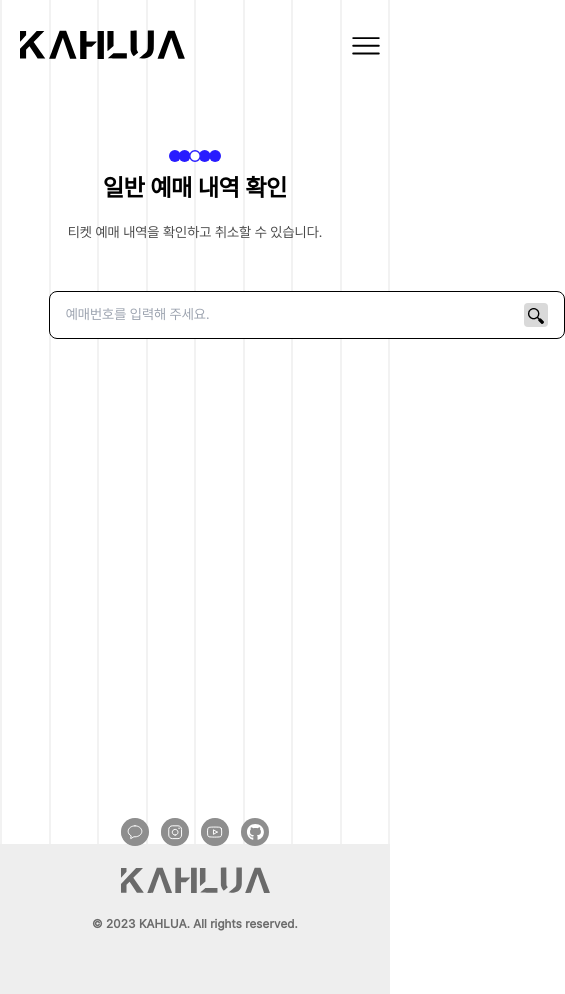
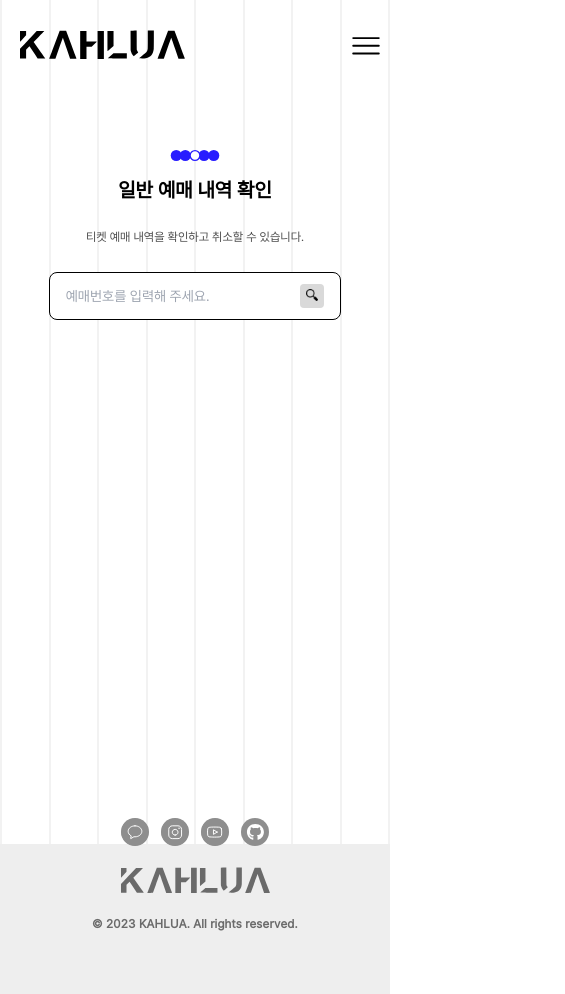
Before and after one commit to yumzen/Homepage_FE_20th, a Next.js app in the folder homepage/: page /tickets/general_ticket/delete in a window 390 px wide. Shown: the whole page, 565 px wide, since content can reach past the window. Built offline with nearby package versions, Linux system fonts and the light colour scheme.

Commit message:
Design: 일반티켓 조회 반응형

```diff
--- a/homepage/src/pages/tickets/general_ticket/delete.tsx
+++ b/homepage/src/pages/tickets/general_ticket/delete.tsx
@@ -58,41 +58,41 @@ const general_delete = () => {
     return  (
         <div className = "h-[650px]">
         <Background>
-            <div className="font-['pretendard'] mx-[12.5vw] flex items-center flex-col mb-[84px]">
-                <div className="flex flex-col items-center text-center content-center mt-[40px] leading-normal">
-                    <Image src="/assets/images/tickets/divider_medium.svg" alt="ticket" width={52} height={12}/>
-                    <p className="font-[700] mt-[12px] text-[24px] leading-[28px]">일반 예매 내역 확인</p>
-                    <p className="mt-[20px] font-[500] text-[14px] laeding-[21px] text-[#4A4A4A]">티켓 예매 내역을 확인하고 취소할 수 있습니다.</p>
+            <div className="font-['pretendard'] mx-[12.5vw] flex items-center flex-col mb-[84px] ">
+                <div className="flex flex-col items-center mx-[12.5vw] text-center sm:mt-[40px] content-center mt-[40px] leading-normal">
+                    <Image src="/assets/images/tickets/divider_medium.svg" alt="ticket" width={52} height={12}  className="w-[50px] h-[11px] sm:w-[75px] sm:h-[17px]"/>
+                    <p className="mt-[8px] sm:mt-[16px] font-[700] text-[20px] sm:text-[32px] leading-[42px] whitespace-nowrap flex flex-row">일반 예매 내역 확인</p>
+                    <p className="mt-[16px] sm:mt-[32px] font-[500] text-[12px] sm:text-[14px] leading-[21px] text-[#4A4A4A] whitespace-nowrap">티켓 예매 내역을 확인하고 취소할 수 있습니다.</p>
                 </div>
-                <div className=" mt-[48px] mx-auto w-[516px] h-[48px] flex rounded-[8px] items-center text-center content-center border-[1px] border-solid bg-[#FFF] border-[#000] outline-none">
+                <div className=" mt-[24px] sm:mt-[48px] mx-auto w-[75vw] sm:w-[400px] md:w-[516px] h-[48px] flex rounded-[8px] items-center text-center content-center border-[1px] border-solid bg-[#FFF] border-[#000] outline-none">
                     <input
                         type="text"
                         value={merchant_order_id}
                         onChange={(e) => setMerchant_order_id(e.target.value)}
                         placeholder="예매번호를 입력해 주세요."
-                        className="flex-grow px-[16px] outline-none text-[14px]"
+                        className="flex-grow pl-[16px] sm:px-[16px] outline-none text-[14px] w-[60px] whitespace-nowrap"
                         onKeyDown={handleInputKeyPress}
                     />
                     <div onClick={handleSearch} className="relative bg-[#D9D9D9] rounded-[4px] w-[24px] h-[24px] my-[12px] mr-[16px] cursor-pointer">
-                        <Image src="/assets/images/tickets/search.png" alt="돋보기" width={100} height={100} className="flex w-[16px] h-[16px] mx-auto mt-[5px] "/>
+                        <Image src="/assets/images/tickets/search.png" alt="돋보기" width={100} height={100} className="flex w-[12px] h-[12px] sm:w-[16px] sm:h-[16px] mx-auto mt-[5px] "/>
                     </div>
                 </div>
                 {searched && (
-                    <div className="mt-[48px] mx-auto items-center content-center flex flex-col ">
-                        <div className="mt-[32px] mx-auto bg-[#F1F5FF] w-[516px] h-[120px] flex-shrink-0 rounded-[8px]">
-                            <div className="flex flex-row align-center justify-center">
-                                <div className="mt-[15px] ml-[24px] w-[118px] h-[19px] flex text-center justify-center  items-center text-[12px] font-[700]"> 예매번호 </div>
-                                <div className="mt-[15px] mx-auto  w-[118px] h-[19px]  flex text-center justify-center  items-center text-[12px] font-[700]"> 예매자 성명 </div>
-                                <div className="mt-[15px] mr-[24px] w-[118px] h-[19px]  flex text-center justify-center  items-center text-[12px] font-[700]"> 취소 가능 여부 </div>
+                    <div className="mt-[12px] sm:mt-[48px] mx-auto items-center content-center flex flex-col ">
+                        <div className="mt-[10px] sm:mt-[32px] mx-auto bg-[#F1F5FF] w-[75vw] sm:w-[400px] md:w-[516px] h-[120px] flex-shrink-0 rounded-[8px]">
+                            <div className="flex flex-row align-center justify-center text-[12px] font-[700]">
+                                <div className="mt-[15px] ml-[24px] sm:w-[80px] md:w-[118px] h-[19px] flex text-center justify-center  items-center"> 예매번호 </div>
+                                <div className="mt-[15px] mx-auto sm:w-[80px] md:w-[118px] h-[19px]  flex text-center justify-center  items-center"> 예매자 성명 </div>
+                                <div className="mt-[15px] mr-[24px] sm:w-[80px] md:w-[118px] h-[19px]  flex text-center justify-center  items-center "> 취소 가능 여부 </div>
                             </div>
                             <div className="mt-[21px] h-[1px] w-[100%] bg-[#D3D3D3] "/>
-                                    <div className="flex flex-row align-center justify-center">
-                                        <div className="mt-[19px] ml-[24px] w-[118px]  h-[21px] flex text-center justify-center items-center text-[14px] font-[500]"> {merchant_order_id} </div>
-                                        <div className="mt-[19px] mx-auto w-[118px] flex text-center justify-center  items-center text-[14px] font-[500]"> {buyer} </div>
-                                        <div className="mt-[19px] mr-[24px] w-[118px] flex text-center justify-center  items-center text-[14px] font-[500]"> {cancelable ? "취소 가능" : "취소 불가능"} </div>
+                                    <div className="flex flex-row align-center justify-center text-[14px] font-[500]">
+                                        <div className="mt-[19px] ml-[24px] w-[118px]  h-[21px] flex text-center justify-center items-center "> {merchant_order_id} </div>
+                                        <div className="mt-[19px] mx-auto w-[118px] flex text-center justify-center  items-center "> {buyer} </div>
+                                        <div className="mt-[19px] mr-[24px] w-[118px] flex text-center justify-center  items-center "> {cancelable ? "취소 가능" : "취소 불가능"} </div>
                                     </div>
                         </div>
-                        <div className="w-[514px] h-[48px] mt-[48px] mx-auto flex items-center">
+                        <div className="w-[300px] sm:w-[400px] md:w-[514px] h-[48px] mt-[48px] mx-auto flex items-center">
                         <button onClick={handleCancelReservation} className="w-full h-full bg-[#E8E8E8] rounded-[8px] text-center text-[#000] hover:text-[#FFF] text-[14px] font-[600] leading-[19px] hover:bg-[#281CFF]">
                             예매 취소하기
                         </button>
```
